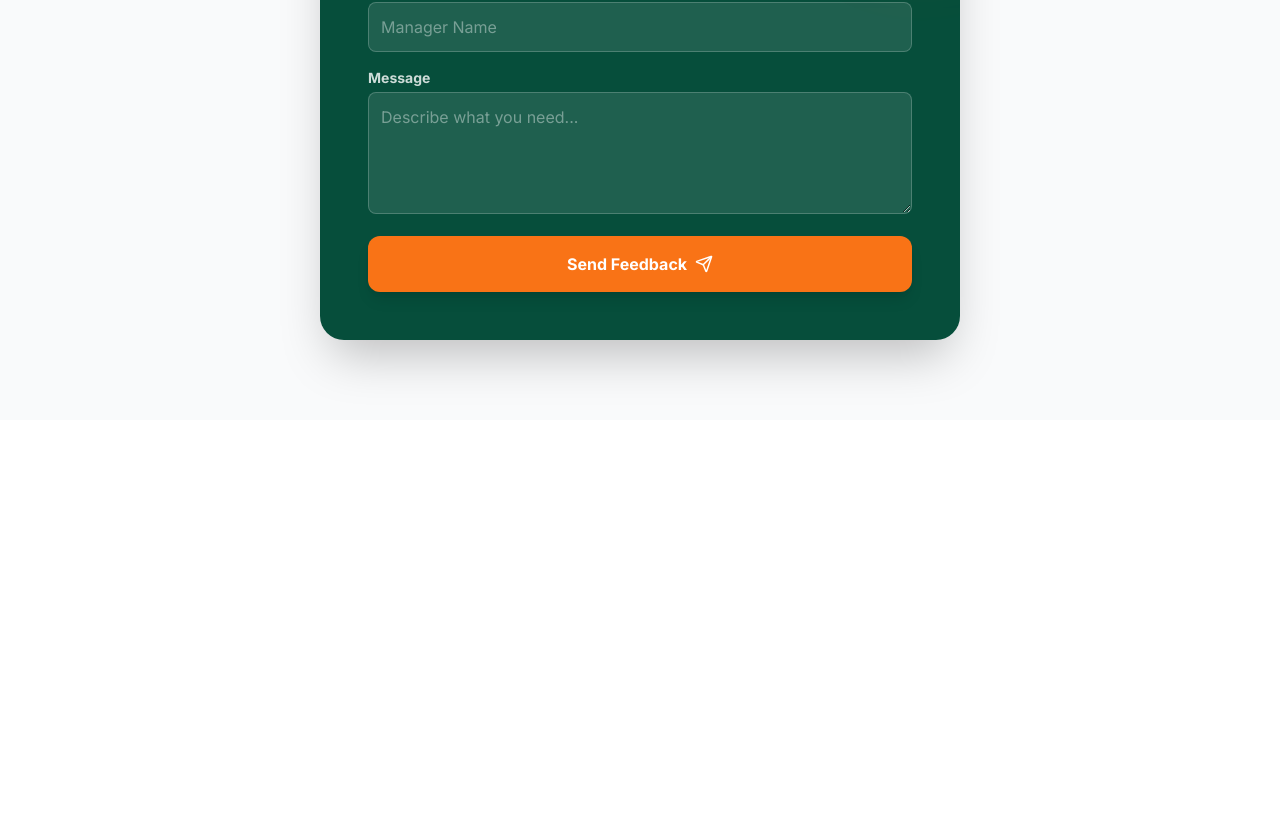
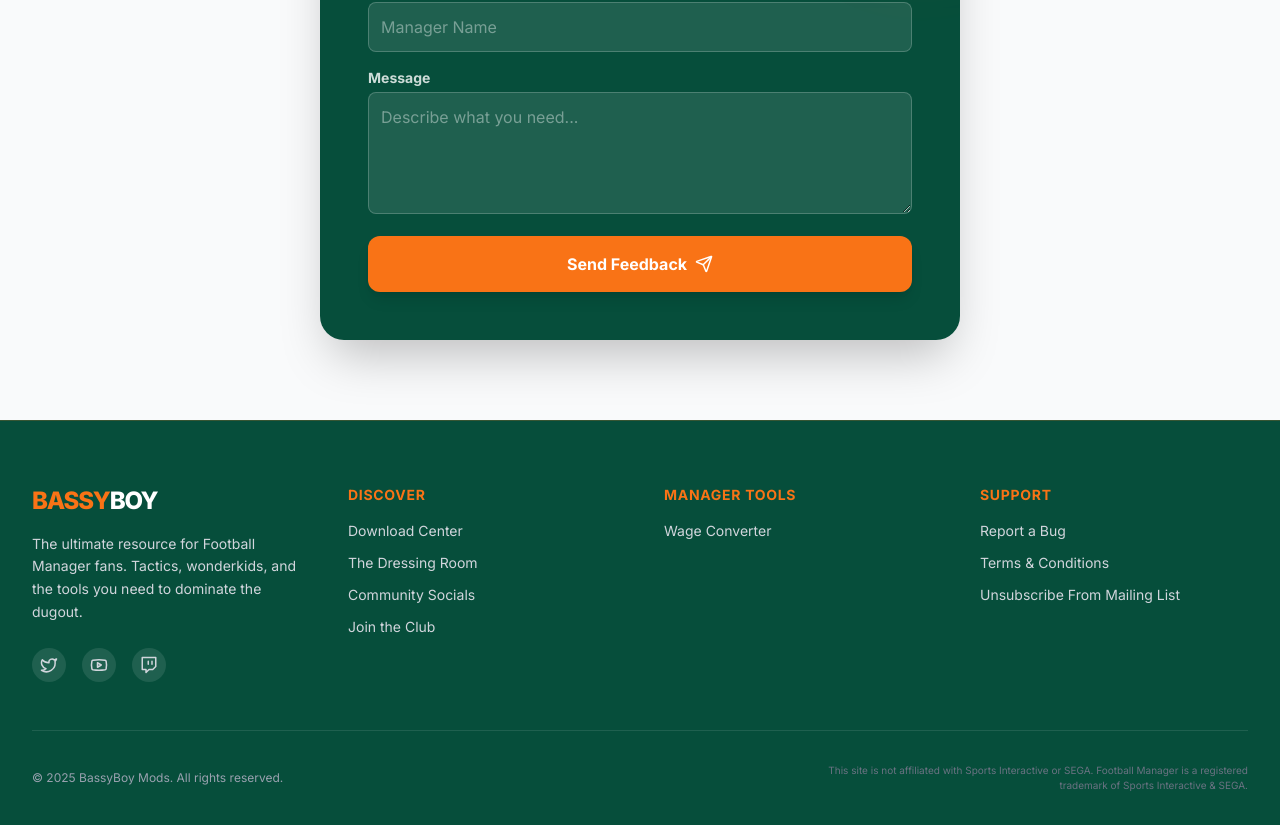
Before and after one commit to GazTheDev/bassyboyo, a Next.js app: page / in a window 1280 px wide. Shown: the part 2787-3612 px from the top of the page. Before the commit the page ends 3207 px from the top, so only its background shows below. Built offline with nearby package versions, Linux system fonts and the light colour scheme; no server answers; the database is empty.

Commit message:
Footer Added

```diff
--- a/app/layout.tsx
+++ b/app/layout.tsx
@@ -4,7 +4,7 @@ import "./globals.css";
 import Navbar from "@/components/Navbar"; // <--- 1. Import it
 import { Analytics } from '@vercel/analytics/next';
 import { SpeedInsights } from '@vercel/speed-insights/next';
-
+import Footer from "@/components/Footer";
 const inter = Inter({ subsets: ["latin"] });
 
 export const metadata: Metadata = {
@@ -24,7 +24,7 @@ export default function RootLayout({
         {children}
                 <Analytics />
         <SpeedInsights />
-
+<Footer/>
       </body>
     </html>
   );
--- /dev/null
+++ b/components/Footer.tsx
@@ -0,0 +1,99 @@
+import Link from "next/link";
+import { Twitter, Youtube, Twitch, Heart } from "lucide-react";
+
+export default function Footer() {
+  const currentYear = new Date().getFullYear();
+
+  return (
+    <footer className="bg-[#064E3B] text-white pt-16 pb-8 border-t border-[#F97316]/20">
+      <div className="max-w-7xl mx-auto px-4 sm:px-6 lg:px-8">
+
+        <div className="grid grid-cols-1 md:grid-cols-4 gap-12 mb-12">
+
+          {/* COLUMN 1: BRAND */}
+          <div className="col-span-1 md:col-span-1">
+            <Link href="/" className="inline-block mb-4 group">
+              <span className="text-2xl font-extrabold tracking-tighter text-[#F97316] group-hover:opacity-80 transition-opacity">
+                BASSY<span className="text-white">BOY</span>
+              </span>
+            </Link>
+            <p className="text-gray-300 text-sm leading-relaxed mb-6">
+              The ultimate resource for Football Manager fans. Tactics, wonderkids, and the tools you need to dominate the dugout.
+            </p>
+            <div className="flex gap-4">
+              <SocialIcon href="https://x.com/BassyBoyo" icon={<Twitter size={18} />} />
+              <SocialIcon href="https://t.co/Eto64sHIuB" icon={<Youtube size={18} />} />
+              <SocialIcon href="https://www.twitch.tv/bassyboyyoutube" icon={<Twitch size={18} />} />
+            </div>
+          </div>
+
+          {/* COLUMN 2: DISCOVER */}
+          <div>
+            <h3 className="font-bold text-[#F97316] mb-4 uppercase text-sm tracking-wider">Discover</h3>
+            <ul className="space-y-3 text-sm text-gray-300">
+              <li><FooterLink href="/downloads">Download Center</FooterLink></li>
+              <li><FooterLink href="/articles">The Dressing Room</FooterLink></li>
+              <li><FooterLink href="/socials">Community Socials</FooterLink></li>
+              <li><FooterLink href="/register">Join the Club</FooterLink></li>
+            </ul>
+          </div>
+
+          {/* COLUMN 3: TOOLS */}
+          <div>
+            <h3 className="font-bold text-[#F97316] mb-4 uppercase text-sm tracking-wider">Manager Tools</h3>
+            <ul className="space-y-3 text-sm text-gray-300">
+              <li><FooterLink href="/tools/wage-calculator">Wage Converter</FooterLink></li>
+
+            </ul>
+          </div>
+
+          {/* COLUMN 4: SUPPORT */}
+          <div>
+            <h3 className="font-bold text-[#F97316] mb-4 uppercase text-sm tracking-wider">Support</h3>
+            <ul className="space-y-3 text-sm text-gray-300">
+              <li><FooterLink href="/">Report a Bug</FooterLink></li>
+              <li><FooterLink href="/terms">Terms & Conditions</FooterLink></li>
+              <li><FooterLink href="/unsubscribe">Unsubscribe From Mailing List</FooterLink></li>
+            </ul>
+          </div>
+
+        </div>
+
+        {/* DIVIDER */}
+        <div className="border-t border-white/10 pt-8 mt-8 text-center md:text-left flex flex-col md:flex-row justify-between items-center gap-4">
+
+          <p className="text-xs text-gray-400">
+            &copy; {currentYear} BassyBoy Mods. All rights reserved.
+          </p>
+
+          <p className="text-[10px] text-gray-500 max-w-md text-center md:text-right">
+            This site is not affiliated with Sports Interactive or SEGA. Football Manager is a registered trademark of Sports Interactive & SEGA.
+          </p>
+
+        </div>
+      </div>
+    </footer>
+  );
+}
+
+// Helper Components
+function FooterLink({ href, children }: { href: string; children: React.ReactNode }) {
+  return (
+    <Link href={href} className="hover:text-white hover:translate-x-1 transition-all duration-200 inline-block">
+      {children}
+    </Link>
+  );
+}
+
+function SocialIcon({ href, icon }: { href: string; icon: React.ReactNode }) {
+  return (
+    <a
+      href={href}
+      target="_blank"
+      rel="noopener noreferrer"
+      className="bg-white/10 p-2 rounded-full hover:bg-[#F97316] hover:text-white transition-colors text-gray-300"
+    >
+      {icon}
+    </a>
+  );
+}
```
